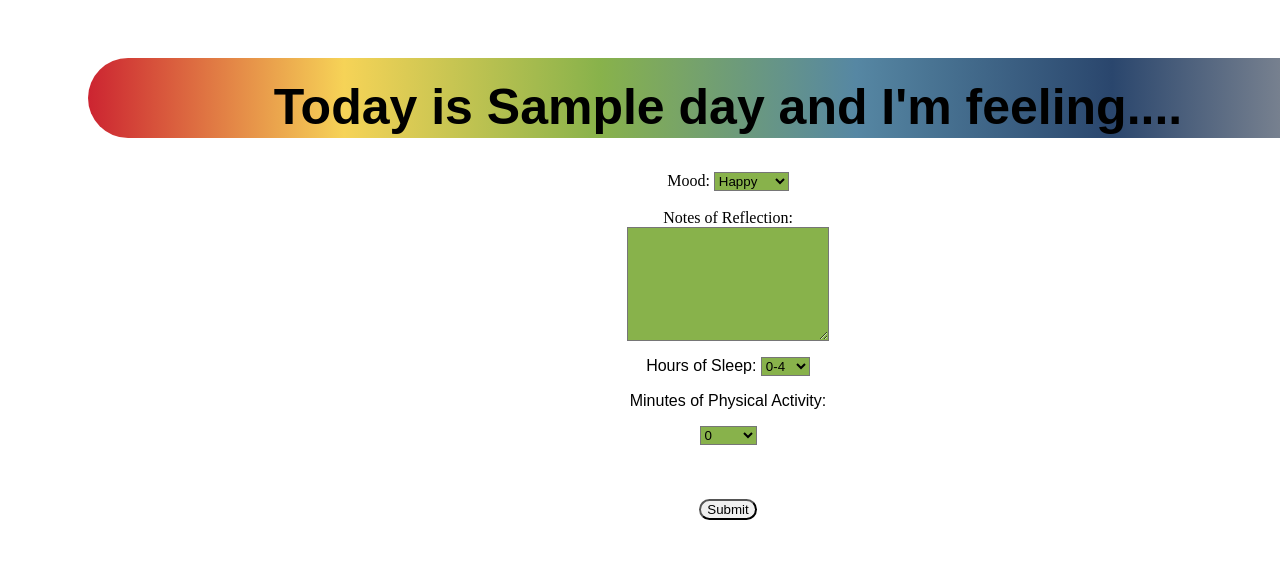
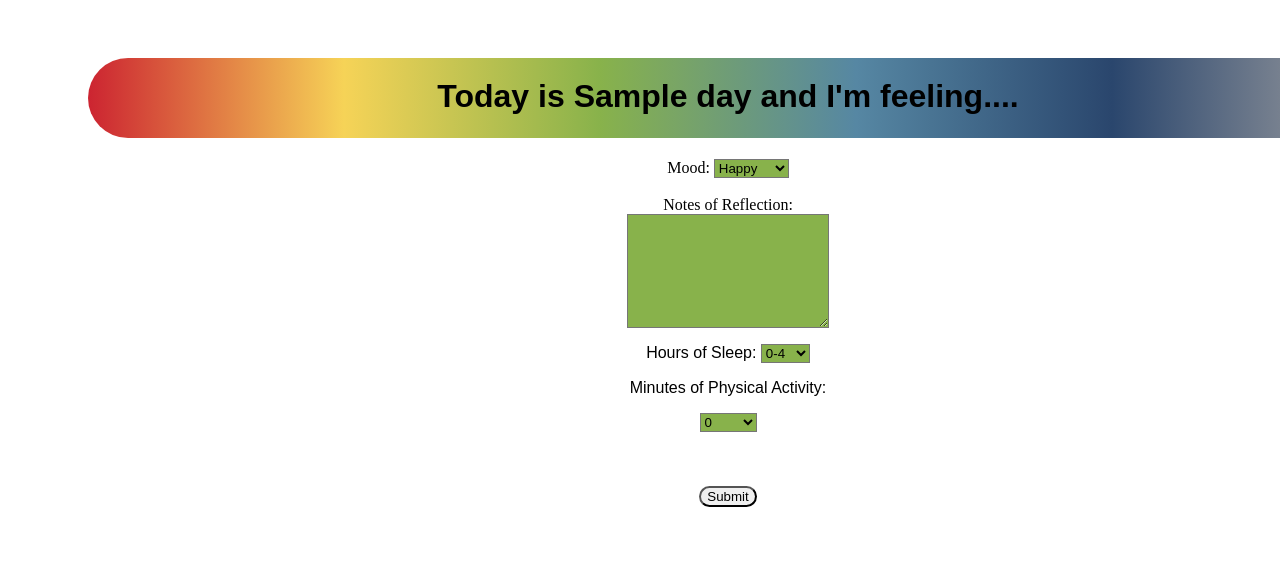
Before and after one commit to seehamrun/CodingCrew, a Python web app: template templates/userInputPage.html in a window 1280 px wide; the page is wider, and only the part inside the window is pictured. Shown: the top 573 px of that part. Run offline with Jinja, Linux system fonts and the light colour scheme; the template is opened without the code that fills it: most values are stand-ins (such as "Sample title", 1, 10 or a date in 2020).

Commit message:
change a few css things

```diff
--- a/static/style.css
+++ b/static/style.css
@@ -33,11 +33,12 @@ font-size: 18px;
   color: black;
 }
 
-#title{
+/* #title{
+  width: 100%;
   text-align: center;
   font-family: arial;
   font-size: 50px;
-}
+} */
 
 
 
@@ -116,6 +117,7 @@ td{
 .headl{
   text-align: center;
   padding-top: 20px;
+  width: 100%;
   height: 60px;
   background: red; /* For browsers that do not support gradients */
   background: -webkit-linear-gradient(left, #CC2431 , #F6D357, #88B24B, #5687A3, #2a466d, #9F9FA1); /* For Safari 5.1 to 6.0 */
--- a/templates/userInputPage.html
+++ b/templates/userInputPage.html
@@ -2,11 +2,13 @@
 <head>
 
   <link rel="stylesheet" href="static/style.css">
-  <h1 id="title" class=headl>Today is {{day}} and I'm feeling.... </h1>
+
 
 </head>
 
 <body>
+  <h1 class='headl'>Today is {{day}} and I'm feeling.... </h1>
+
   <form method="post">
     <div class="inputBox">Mood:
       <select name='mood'>
```
